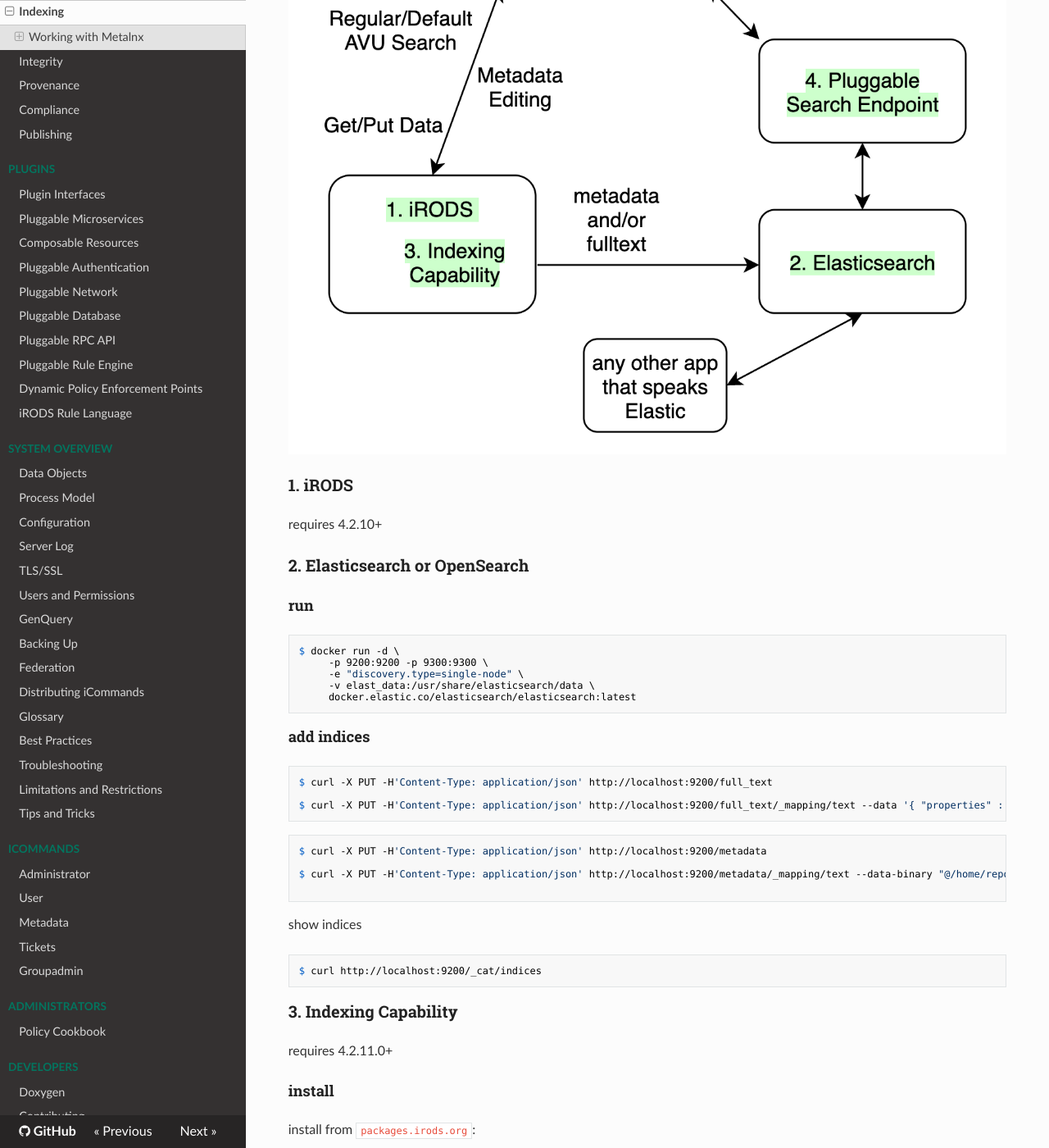
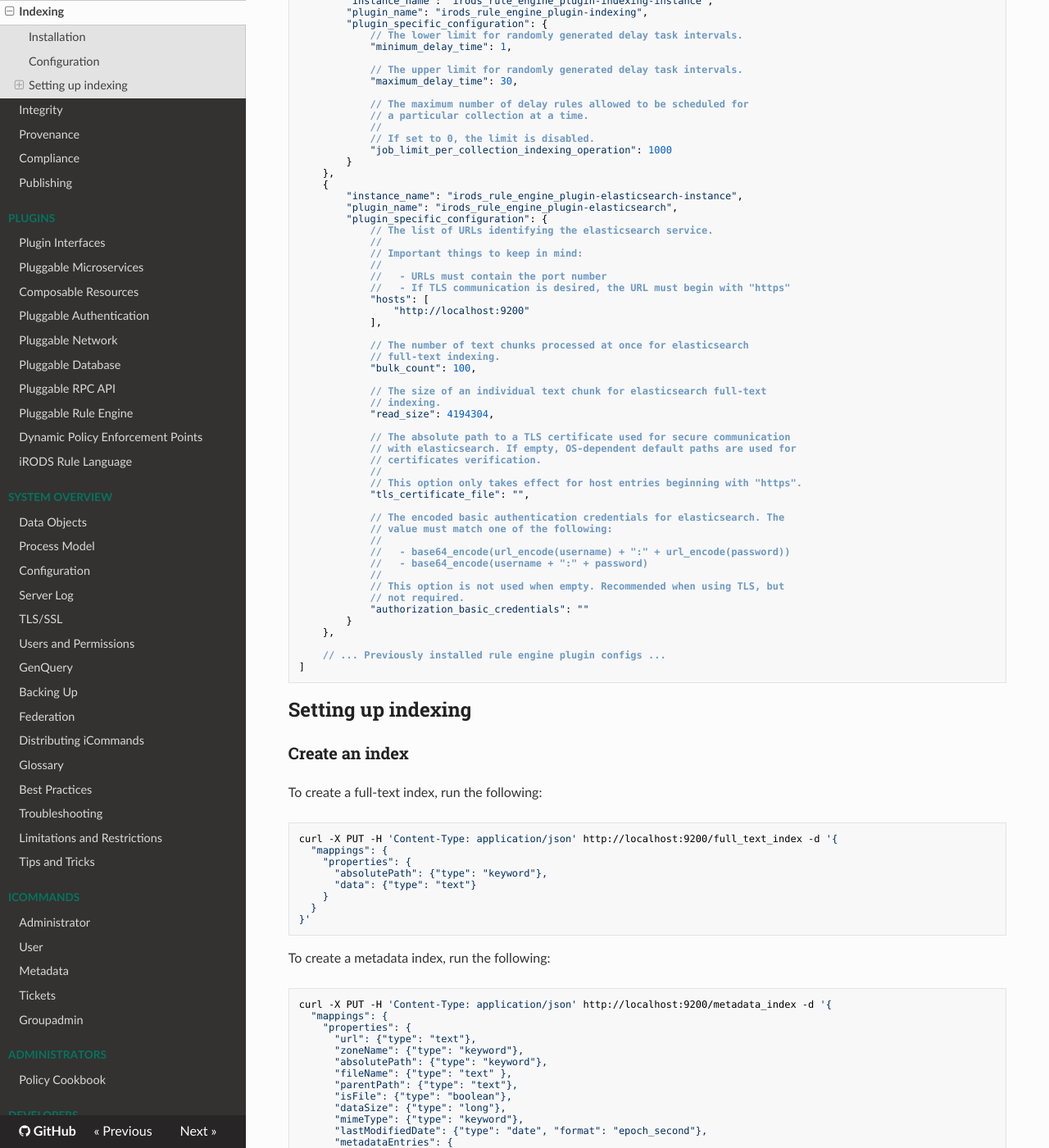
Before and after one commit to irods/irods_docs, an MkDocs documentation site: the page built from docs/capabilities/indexing.md, in a window 1280 px wide and 1400 px high, scrolled down 810 px. Shown: the whole window at 82% size. Built offline with MkDocs 1.6.1, drawn with Linux system fonts in a browser that asks for light colours; nearby versions of some CDN libraries; some of the changed text lies outside the part shown.

Commit message:
[irods/irods#8752] Indexing: Rewrite documentation
This commit rewrites the Indexing Capability documentation to align
with relatively recent updates as well as existing training.

````diff
--- a/docs/capabilities/indexing.md
+++ b/docs/capabilities/indexing.md
@@ -6,258 +6,152 @@
 
 When a collection is annotated for indexing, all its subcollections and data objects are queued for indexing.  If a new data object is added, or a data object is modified, it will be queued for indexing.
 
-## Working with Metalnx
+## Installation
 
-The Metalnx web application provides a browse and search interface into iRODS.  By default, its searches query the iRODS Catalog directly.  But, with an additional search endpoint, it can get its results from Elasticsearch or OpenSearch instead.
+Install the following plugins for the Indexing Capability:
 
-- [1. iRODS](#irods)
-- [2. Elasticsearch or OpenSearch](#elasticsearch-or-opensearch)
-- [3. Indexing Capability](#indexing-capability)
-- [4. Pluggable Search Endpoint](#pluggable-search-endpoint)
-- [5. Metalnx](#metalnx)
+- irods-rule-engine-plugin-indexing
+- irods-rule-engine-plugin-elasticsearch
 
-![Indexing with Metalnx](../images/indexing.png)
+The Elasticsearch plugin is only required if you are using Elasticsearch. Other plugins can be installed as new technologies are implemented.
 
-### 1. iRODS
+Packages can also be built from source: [https://github.com/irods/irods_capability_indexing](https://github.com/irods/irods_capability_indexing)
 
-requires 4.2.10+
+## Configuration
 
-### 2. Elasticsearch or OpenSearch
+Here's an example configuration to enable the Indexing and Elasticsearch plugins. Comments shown are for purposes of explanation and should not be included in an actual configuration. Values shown are the default values.
+```javascript
+"rule_engines": [
+    {
+        "instance_name": "irods_rule_engine_plugin-indexing-instance",
+        "plugin_name": "irods_rule_engine_plugin-indexing",
+        "plugin_specific_configuration": {
+            // The lower limit for randomly generated delay task intervals.
+            "minimum_delay_time": 1,
 
-#### run
+            // The upper limit for randomly generated delay task intervals.
+            "maximum_delay_time": 30,
 
-```
-$ docker run -d \
-     -p 9200:9200 -p 9300:9300 \
-     -e "discovery.type=single-node" \
-     -v elast_data:/usr/share/elasticsearch/data \
-     docker.elastic.co/elasticsearch/elasticsearch:latest
+            // The maximum number of delay rules allowed to be scheduled for
+            // a particular collection at a time.
+            //
+            // If set to 0, the limit is disabled.
+            "job_limit_per_collection_indexing_operation": 1000
+        }
+    },
+    {
+        "instance_name": "irods_rule_engine_plugin-elasticsearch-instance",
+        "plugin_name": "irods_rule_engine_plugin-elasticsearch",
+        "plugin_specific_configuration": {
+            // The list of URLs identifying the elasticsearch service.
+            //
+            // Important things to keep in mind:
+            //
+            //   - URLs must contain the port number
+            //   - If TLS communication is desired, the URL must begin with "https"
+            "hosts": [
+                "http://localhost:9200"
+            ],
+
+            // The number of text chunks processed at once for elasticsearch
+            // full-text indexing.
+            "bulk_count": 100,
+
+            // The size of an individual text chunk for elasticsearch full-text
+            // indexing.
+            "read_size": 4194304,
+
+            // The absolute path to a TLS certificate used for secure communication
+            // with elasticsearch. If empty, OS-dependent default paths are used for
+            // certificates verification.
+            //
+            // This option only takes effect for host entries beginning with "https".
+            "tls_certificate_file": "",
+
+            // The encoded basic authentication credentials for elasticsearch. The
+            // value must match one of the following:
+            //
+            //   - base64_encode(url_encode(username) + ":" + url_encode(password))
+            //   - base64_encode(username + ":" + password)
+            //
+            // This option is not used when empty. Recommended when using TLS, but
+            // not required.
+            "authorization_basic_credentials": ""
+        }
+    },
+
+    // ... Previously installed rule engine plugin configs ...
+]
 ```
 
-#### add indices
+## Setting up indexing
 
-```
-$ curl -X PUT -H'Content-Type: application/json' http://localhost:9200/full_text
+### Create an index
 
-$ curl -X PUT -H'Content-Type: application/json' http://localhost:9200/full_text/_mapping/text --data '{ "properties" : { "absolutePath" : { "type" : "keyword" }, "data" : { "type" : "text" } } }'
+To create a full-text index, run the following:
+```bash
+curl -X PUT -H 'Content-Type: application/json' http://localhost:9200/full_text_index -d '{
+  "mappings": {
+    "properties": {
+      "absolutePath": {"type": "keyword"},
+      "data": {"type": "text"}
+    }
+  }
+}'
 ```
 
+To create a metadata index, run the following:
+```bash
+curl -X PUT -H 'Content-Type: application/json' http://localhost:9200/metadata_index -d '{
+  "mappings": {
+    "properties": {
+      "url": {"type": "text"},
+      "zoneName": {"type": "keyword"},
+      "absolutePath": {"type": "keyword"},
+      "fileName": {"type": "text" },
+      "parentPath": {"type": "text"},
+      "isFile": {"type": "boolean"},
+      "dataSize": {"type": "long"},
+      "mimeType": {"type": "keyword"},
+      "lastModifiedDate": {"type": "date", "format": "epoch_second"},
+      "metadataEntries": {
+        "type": "nested",
+        "properties": {
+          "attribute": {"type": "keyword"},
+          "value": {"type": "text"},
+          "unit": {"type": "keyword"}
+        }
+      }
+    }
+  }
+}'
 ```
-$ curl -X PUT -H'Content-Type: application/json' http://localhost:9200/metadata
+Properties shown above represent all the currently supported metadata, but can be excluded as desired.
 
-$ curl -X PUT -H'Content-Type: application/json' http://localhost:9200/metadata/_mapping/text --data-binary "@/home/repos/irods_capability_indexing/es_mapping.json"
+### Tag a collection for indexing
 
+Indexing operates on specific AVUs annotated to iRODS collections. Indexing metadata takes the following form:
+
+- A: `irods::indexing::index`
+- V: `<index_name>::<index_type>`
+- U: `<technology`
+
+In order to indicate a collection `full_text_collection` for a `full_text` index with Elasticsearch, you can annotate metadata to it like this:
+```bash
+imeta set -C full_text_collection irods::indexing::index full_text_index::full_text elasticsearch
 ```
 
-show indices
+If any data objects exist in `full_text_collection`, these will immediately be scheduled for indexing; and from this point forward, any new data objects which are created under `full_text_collection` or its sub-collections will be scheduled to be indexed upon creation.
 
-```
-$ curl http://localhost:9200/_cat/indices
+The same process applies to `metadata` indexes or any other `index_type`s which may exist.
+
+### Tag a resource for indexing
+
+An administrator may wish to restrict indexing activities to particular resources, for example when automatically ingesting data.
+
+In order to indicate a resource is available for indexing it may be annotated with metadata like so:
+```bash
+imeta add -R <resource_name> irods::indexing::index true
 ```
 
-### 3. Indexing Capability
-
-requires 4.2.11.0+
-
-#### install
-
-install from `packages.irods.org`:
-
-```
-$ sudo yum install -y irods-rule-engine-plugin-elasticsearch irods-rule-engine-plugin-indexing
-```
-
-#### configure
-
-add to `server_config.json` (note the es_version):
-
-```
-    "rule_engines": [
-            {
-                "instance_name": "irods_rule_engine_plugin-indexing-instance",
-                "plugin_name": "irods_rule_engine_plugin-indexing",
-                "plugin_specific_configuration": {
-                }
-            },
-            {
-                "instance_name": "irods_rule_engine_plugin-elasticsearch-instance",
-                "plugin_name": "irods_rule_engine_plugin-elasticsearch",
-                "plugin_specific_configuration": {
-                    "hosts" : ["http://localhost:9200/"],
-                    "bulk_count" : 100,
-                    "es_version" : "6.x",
-                    "read_size" : 4194304
-                }
-            },
-        ]
-```
-
-#### use
-
-create a collection, and designate it for indexing
-
-```
-$ imkdir indexme
-$ imeta add -C indexme irods::indexing::index metadata::metadata elasticsearch
-```
-
-confirm the system is watching that collection
-
-```
-$ iqstat
-id     name
-10018 {"collection-name":"/tempZone/home/rods/indexme","index-name":"metadata","index-type":"metadata","indexer":"elasticsearch","rule-engine-instance-name":"irods_rule_engine_plugin-indexing-instance","rule-engine-operation":"irods_policy_indexing_collection_index","user-name":"rods"}
-```
-
-#### confirm
-
-wait for the delay server to wake up a couple times...
-
-confirm elastic has been informed
-
-```
-$ curl -XGET 'localhost:9200/metadata/_search?pretty' -H 'Content-Type: application/json' -d'{}'
-{
-  "took" : 2,
-  "timed_out" : false,
-  "_shards" : {
-    "total" : 5,
-    "successful" : 5,
-    "skipped" : 0,
-    "failed" : 0
-  },
-  "hits" : {
-    "total" : 1,
-    "max_score" : 1.0,
-    "hits" : [
-      {
-        "_index" : "metadata",
-        "_type" : "_doc",
-        "_id" : "10016",
-        "_score" : 1.0,
-        "_source" : {
-          "absolutePath" : "/tempZone/home/rods/indexme",
-          "dataSize" : 0,
-          "fileName" : "indexme",
-          "isFile" : false,
-          "lastModifiedDate" : 1635537255,
-          "metadataEntries" : [ ],
-          "mimeType" : "",
-          "parentPath" : "/tempZone/home/rods",
-          "url" : "http://tempZone/home/rods/indexme",
-          "zoneName" : "tempZone"
-        }
-      }
-    ]
-  }
-}
-```
-
-### 4. Pluggable Search Endpoint
-
-eventually via docker hub, but for now, unreleased
-
-#### configure
-
-```
-$ git clone https://github.com/irods/metalnx_search_endpoint_elasticsearch
-$ cd metalnx_search_endpoint_elasticsearch
-$ cp server.properties.template server.properties
-```
-
-edit `es.baseurl` and `jwt.secret`
-
-```
-es.baseurl=http://172.17.0.1:9200
-jwt.issuer=metalnx
-jwt.secret=secretsecretsecretsecretsecretsecretsecretsecret
-jwt.lifetime.seconds=600
-jwt.algo=HS384
-project.url.prefix=deprecated
-```
-
-the `jwt.secret` must match the configured value in Metalnx
-
-#### build
-
-```
-$ docker build -t metalnx_search_elasticsearch .
-```
-
-#### run
-
-```
-$ docker run -p 8082:8082 -v $(pwd)/server.properties:/etc/irods-ext/project-and-sample-search.properties metalnx_search_elasticsearch
-```
-
-### 5. Metalnx
-
-2.6.0+ will work from docker hub.
-
-#### configure
-
-clone repository
-
-```
-$ git clone https://github.com/irods-contrib/metalnx-web
-$ cd metalnx-web
-```
-
-copy three configuration files
-
-```
-$ mkdir metalnx-configuration
-$ cd metalnx-configuration
-$ cp ../docker-test-framework/etc/irods-ext/customMetalnxConfig.xml .
-$ cp ../docker-test-framework/etc/irods-ext/metalnx.properties .
-$ cp ../docker-test-framework/etc/irods-ext/metalnxConfig.xml .
-```
-
-update `metalnx.properties`
-
-```
-irods.host=172.17.0.1
-db.url=jdbc:postgresql://db:5432/metalnxdb
-db.username=metalnxuser
-db.password=superdupersecret
-jwt.secret=secretsecretsecretsecretsecretsecretsecretsecret
-pluggablesearch.endpointRegistryList=http://172.17.0.1:8082/v1
-pluggablesearch.enabled=true
-```
-
-create `docker-compose.yml`
-
-```
-version: '3'
-
-services:
-
-  db:
-    image: postgres:11
-    restart: always
-    environment:
-      POSTGRES_PASSWORD: superdupersecret
-      POSTGRES_USER: metalnxuser
-      POSTGRES_DB: metalnxdb
-
-  metalnx:
-    image: irods/metalnx:latest
-    restart: always
-    volumes:
-      - ./metalnx-configuration:/etc/irods-ext
-    ports:
-      - 9000:8080
-```
-
-#### run
-
-get docker compose
-
-```
-$ sudo curl -L "https://github.com/docker/compose/releases/download/latest/docker-compose-$(uname -s)-$(uname -m)" -o /usr/local/bin/docker-compose
-$ sudo chmod +x /usr/local/bin/docker-compose
-```
-
-```
-$ docker-compose up
-```
+If no resource has this metadata, it is assumed that all resources are available for indexing. Should the tag exist on *any* resource in the system, it is assumed that all available resources for indexing are tagged.
````
Also changed, not shown: docs/images/indexing.png (deleted).
